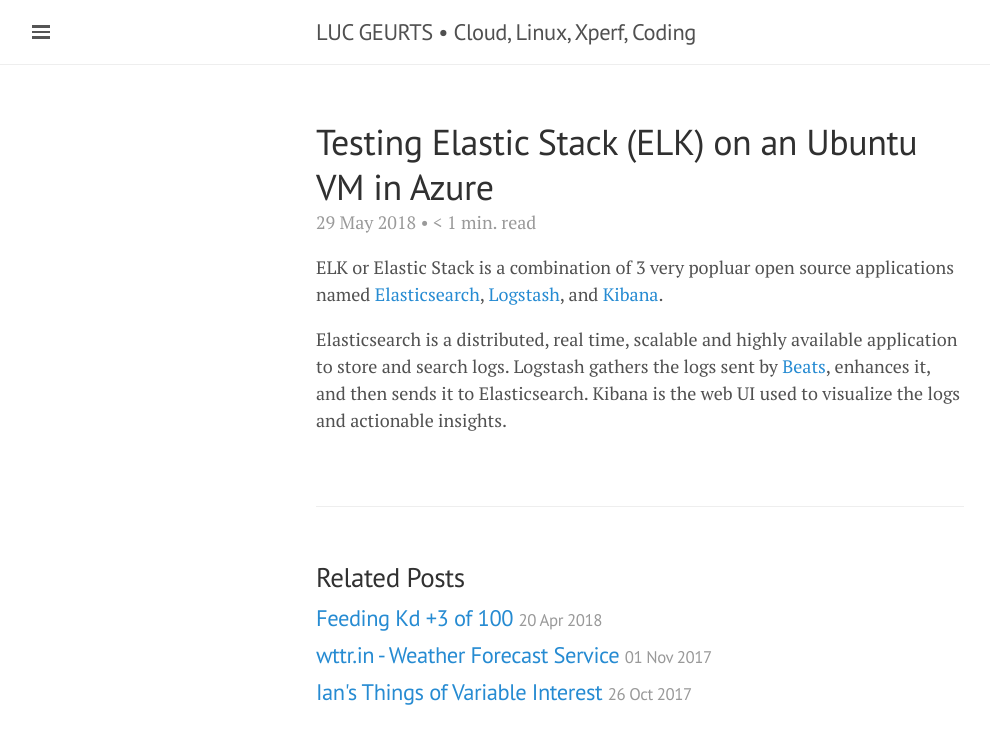
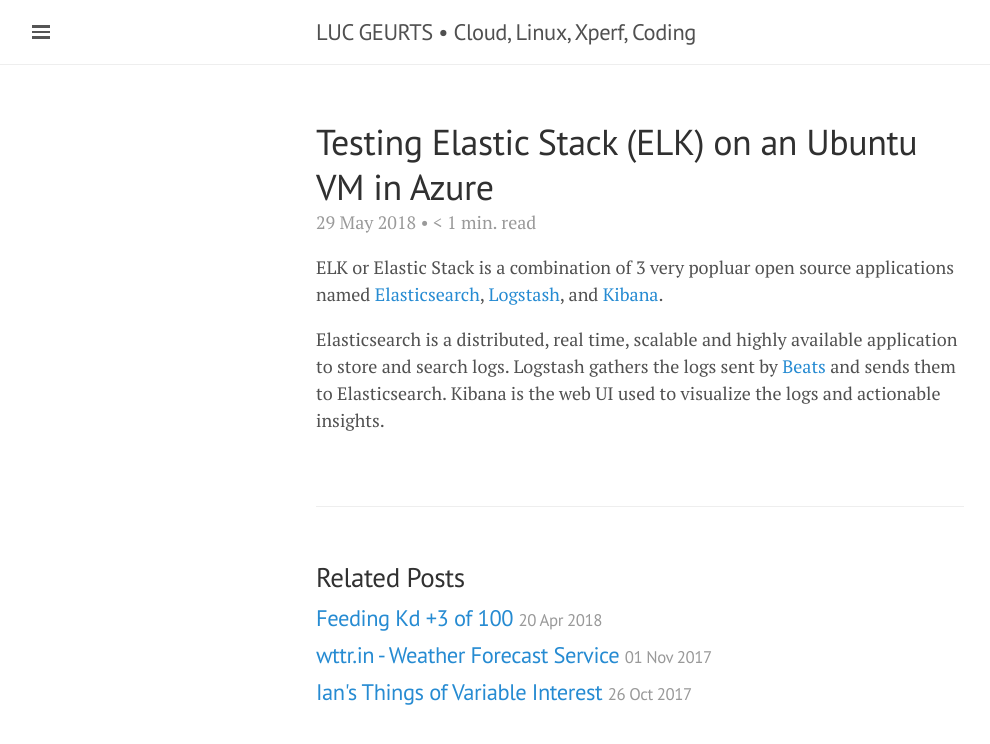
Before and after one commit to lgeurts/lgeurts.github.io, a Jekyll site: the page built from _posts/2018-05-29-testing-elastic-stack-on-Ubuntu-in-Azure.md, in a window 1280 px wide. Shown: the top 744 px of the page, without its empty margins (0-990 px from the left). Built offline with Jekyll 4.4.1, drawn with Linux system fonts in a browser that asks for light colours; nearby versions of some CDN libraries; comment, search, counter and statistics services are not loaded.

Commit message:
Update 2018-05-29-testing-elastic-stack-on-Ubuntu-in-Azure.md

```diff
--- a/_posts/2018-05-29-testing-elastic-stack-on-Ubuntu-in-Azure.md
+++ b/_posts/2018-05-29-testing-elastic-stack-on-Ubuntu-in-Azure.md
@@ -9,4 +9,4 @@
 
 ELK or Elastic Stack is a combination of 3 very popluar open source applications named [Elasticsearch](https://www.elastic.co/products/elasticsearch), [Logstash](https://www.elastic.co/products/logstash), and [Kibana](https://www.elastic.co/products/kibana).
 
-Elasticsearch is a distributed, real time, scalable and highly available application to store and search logs. Logstash gathers the logs sent by [Beats](https://www.elastic.co/products/beats), enhances it, and then sends it to Elasticsearch. Kibana is the web UI used to visualize the logs and actionable insights.
+Elasticsearch is a distributed, real time, scalable and highly available application to store and search logs. Logstash gathers the logs sent by [Beats](https://www.elastic.co/products/beats) and sends them to Elasticsearch. Kibana is the web UI used to visualize the logs and actionable insights.
```
